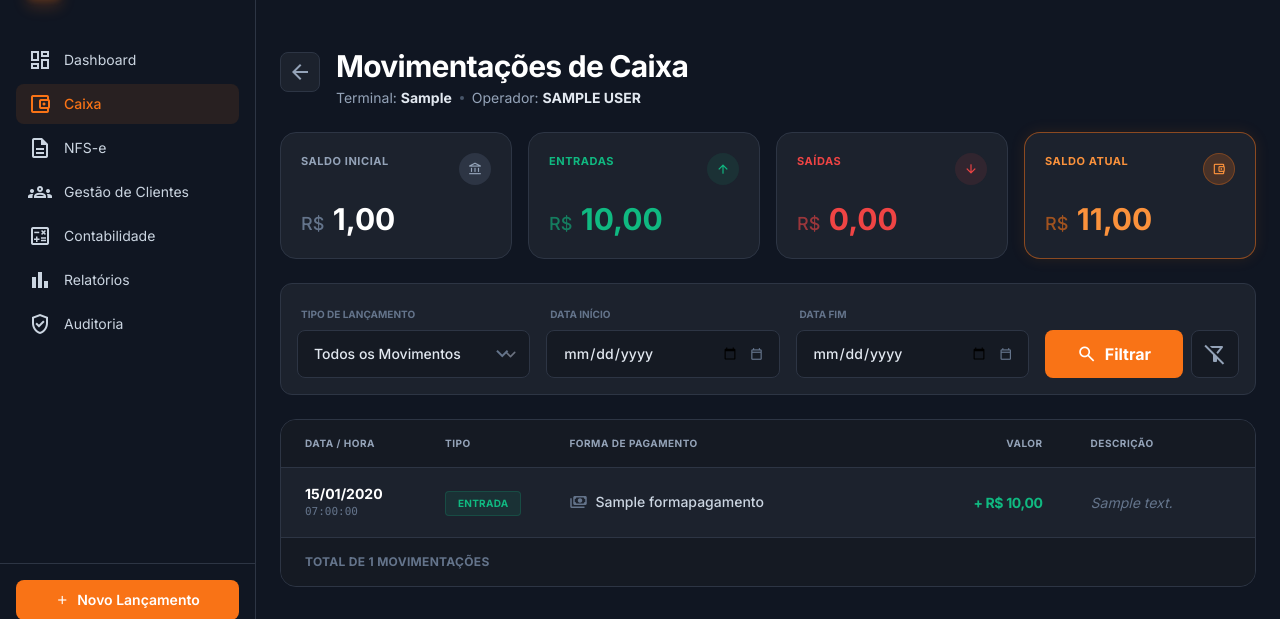
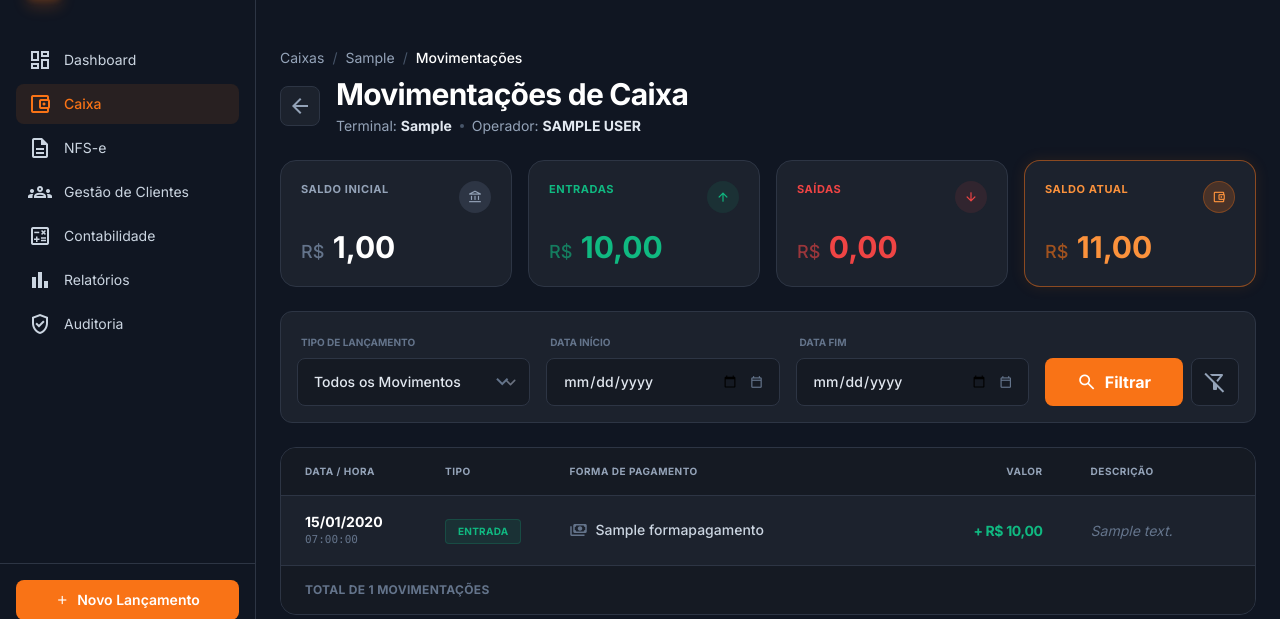
Before and after one commit to rodrigopoli192/wCaixaDigital, a Django app: page /caixa/abertura/00000000-0000-0000-0000-000000000001/movimentos/ in a window 1280 px wide. Shown: the part 64-683 px from the top of the page. Run offline with Django 5.2, Linux system fonts and the light colour scheme; a user stored in the database is signed in; data comes from the database, SQL or seed files in the repository; tables that the repository leaves empty hold one stand-in row (values such as "Sample post"); parts of the project's set-up code (start-up, migrations or seed data) failed here and were passed over; some libraries are stand-ins or nearby versions.

Commit message:
style(ui): add breadcrumbs to movement list page

```diff
--- a/templates/caixa/movimento_list.html
+++ b/templates/caixa/movimento_list.html
@@ -29,9 +29,19 @@
     </div>
 
     <!-- 1. Header Section -->
-    <div class="flex flex-col md:flex-row md:items-center justify-between gap-4">
-        <div class="flex items-start gap-4">
-            <a href="{% url 'caixa:detail' abertura.caixa.pk %}" class="mt-1 size-10 rounded-lg bg-surface-dark border border-border-dark flex items-center justify-center text-slate-400 hover:text-white hover:border-slate-500 transition-all">
+    <div class="flex flex-col gap-4 md:flex-row md:items-end justify-between">
+        <div class="space-y-2">
+            <!-- Breadcrumb -->
+            <nav class="flex text-sm text-slate-500 dark:text-slate-400">
+                <a href="{% url 'caixa:list' %}" class="hover:text-emerald-500 transition-colors">Caixas</a>
+                <span class="mx-2 text-slate-600">/</span>
+                <a href="{% url 'caixa:detail' abertura.caixa.pk %}" class="hover:text-emerald-500 transition-colors">{{ abertura.caixa.identificador }}</a>
+                <span class="mx-2 text-slate-600">/</span>
+                <span class="text-white font-medium">Movimentações</span>
+            </nav>
+
+            <div class="flex items-center gap-4">
+                <a href="{% url 'caixa:detail' abertura.caixa.pk %}" class="size-10 rounded-lg bg-surface-dark border border-border-dark flex items-center justify-center text-slate-400 hover:text-white hover:border-slate-500 transition-all">
                     <span class="material-symbols-outlined">arrow_back</span>
                 </a>
                 <div>
@@ -40,6 +50,7 @@
                         <span>Terminal: <strong class="text-slate-200">{{ abertura.caixa.identificador }}</strong></span>
                         <span class="size-1 rounded-full bg-slate-600"></span>
                         <span>Operador: <strong class="text-slate-200">{{ abertura.operador.get_full_name|default:abertura.operador.username|upper }}</strong></span>
+                    </div>
                 </div>
             </div>
         </div>
```
Lines whose indentation alone changed are shown as unchanged.
